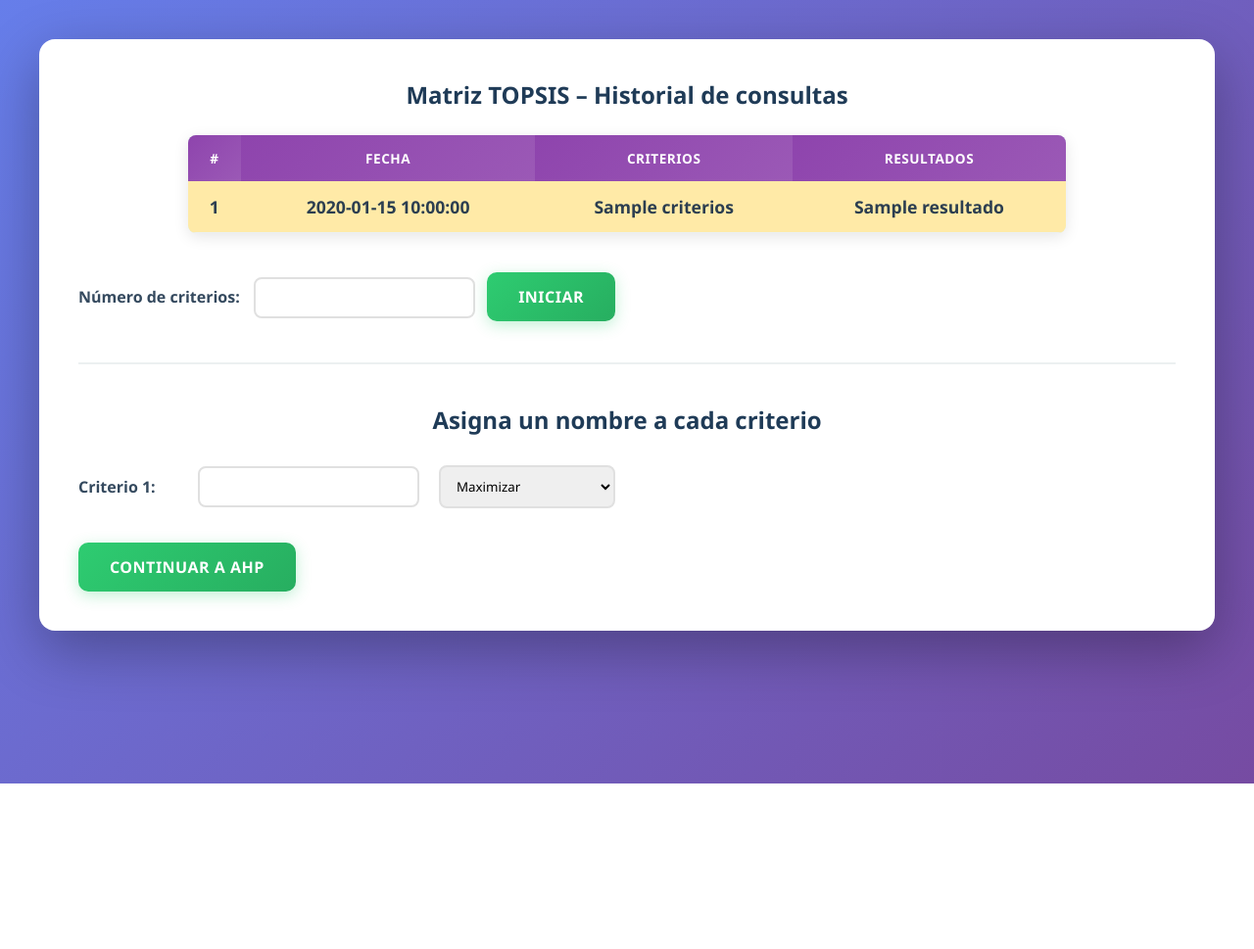
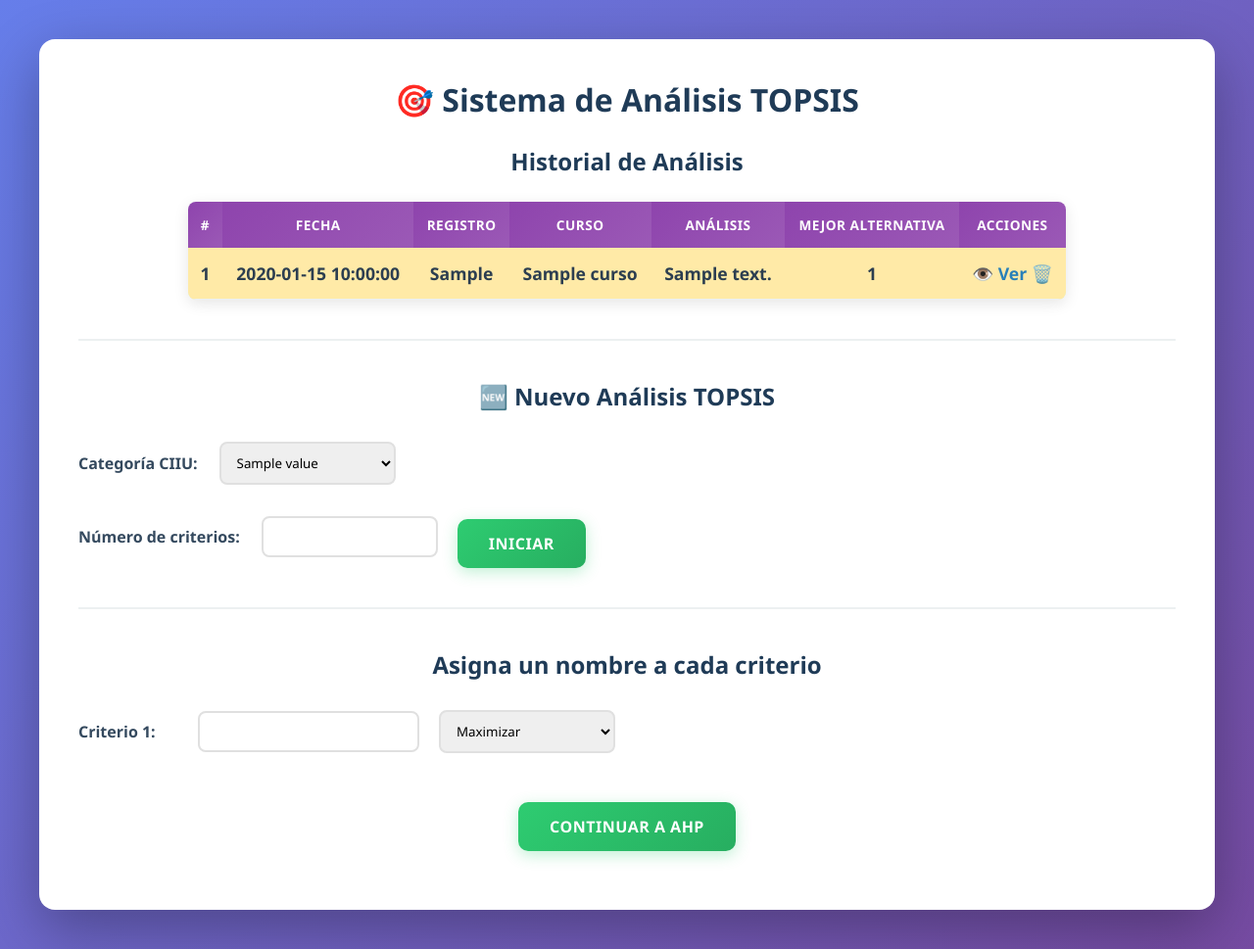
Before and after one commit to shaunlammer/topsis_app, a Flask app: template templates/index.html in a window 1280 px wide. Shown: the whole page at 98% size. Before the commit the page ends 800 px from the top, so only its background shows below. Run offline with Flask 3, Linux system fonts and the light colour scheme; the template is opened without the code that fills it: most values are stand-ins (such as "Sample title", 1, 10 or a date in 2020).

Commit message:
Actualizacion de html y css para visualiacion de historial

```diff
--- a/templates/index.html
+++ b/templates/index.html
@@ -6,38 +6,68 @@
     <link rel="stylesheet" href="{{ url_for('static', filename='style.css') }}">
 </head>
 <body>
-
     <div class="container">
 
-        <h2>Matriz TOPSIS – Historial de consultas</h2>
+        <h1>🎯 Sistema de Análisis TOPSIS</h1>
+        <h2>Historial de Análisis</h2>
 
+        {% if historial %}
         <table class="result-table">
+            <thead>
                 <tr>
                     <th>#</th>
                     <th>Fecha</th>
-                <th>Criterios</th>
-                <th>Resultados</th>
+                    <th>Registro</th>
+                    <th>Curso</th>
+                    <th>Análisis</th>
+                    <th>Mejor Alternativa</th>
+                    <th>Acciones</th>
                 </tr>
+            </thead>
             <tbody>
                 {% for consulta in historial %}
                 <tr>
                     <td>{{ loop.index }}</td>
-                    <td>{{ consulta.fecha }}</td>
-                    <td>{{ consulta.criterios }}</td>
-                    <td>{{ consulta.resultado }}</td>
-                </tr>
-                {% else %}
-                <tr>
-                    <td colspan="4">No hay consultas registradas</td>
+                    <td>{{ consulta.fecha_creacion }}</td>
+                    <td>{{ consulta.registro_academico }}</td>
+                    <td>{{ consulta.curso }}</td>
+                    <td>{{ consulta.nombre_analisis }}</td>
+                    <td><strong>{{ consulta.ranking_final[0][0] }}</strong></td>
+                    <td>
+                        <a href="{{ url_for('routes.ver_analisis', id=consulta.id) }}" class="btn-small">👁️ Ver</a>
+                        <a href="{{ url_for('routes.eliminar_analisis', id=consulta.id) }}"
+                           class="btn-small btn-danger"
+                           onclick="return confirm('¿Eliminar este análisis?')">🗑️</a>
+                    </td>
                 </tr>
                 {% endfor %}
             </tbody>
         </table>
+        {% else %}
+        <p style="text-align: center; color: #7f8c8d; padding: 20px;">
+            📋 No hay análisis guardados aún. ¡Crea tu primer análisis!
+        </p>
+        {% endif %}
+
+        <hr>
+
+        <h2>🆕 Nuevo Análisis TOPSIS</h2>
 
         <form method="POST">
+            <div class="form-row">
+                <label>Categoría CIIU:</label>
+                <select name="categoria_ciiu" required>
+                    {% for key, value in categorias_ciiu.items() %}
+                        <option value="{{ key }}">{{ value }}</option>
+                    {% endfor %}
+                </select>
+            </div>
+
+            <div class="form-row">
                 <label>Número de criterios:</label>
-            <input type="number" name="criterios" min="2" required>
+                <input type="number" name="criterios" min="2" max="10" required>
                 <button type="submit" class="btn">Iniciar</button>
+            </div>
         </form>
 
         {% if num_criterios %}
@@ -59,7 +89,9 @@
             </div>
             {% endfor %}
 
+            <div class="btn-container">
                 <button type="submit" class="btn">Continuar a AHP</button>
+            </div>
         </form>
         {% endif %}
     </div>
```
Lines whose indentation alone changed are shown as unchanged.
